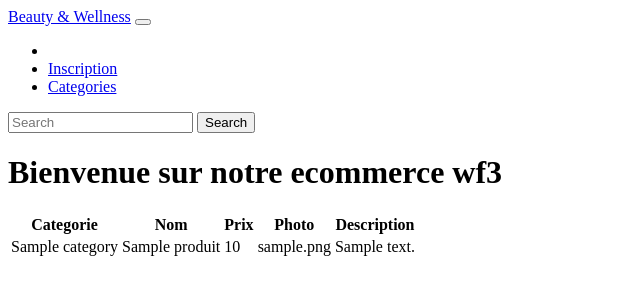
After one commit to yorannelisabeth/ProjetWebForce3, a Symfony app: template templates/produit/productByCategorie.twig in a window 1280 px wide. The commit adds this page. Shown: the top 300 px of the page, without its empty margins (0-640 px from the left). Run offline with Twig, Linux system fonts and the light colour scheme; the template is opened without the code that fills it: most values are stand-ins (such as "Sample title", 1, 10 or a date in 2020); some libraries are stand-ins or nearby versions.

Commit message:
ajout au menu  dropdown categorie

```diff
--- a/listechoseafaire.txt
+++ b/listechoseafaire.txt
@@ -3,3 +3,6 @@ créé une page C.G.U  condition general d'utilisation
 et mettre le lien de la vu dans le registrationformtype.php (voir comment faire ) ⚠ lien qui ouvre un nouvelle page bien sûr
 
 juste après : 'message' => 'Vous devez accepter les C.G.U.',
+
+
+-retirer les majuscules du entity Produit plus effectuer migration pour mettre a jours
--- a/src/Controller/ProduitController.php
+++ b/src/Controller/ProduitController.php
@@ -19,6 +19,8 @@ class ProduitController extends AbstractController
     {
         return $this->render('produit/index.html.twig', [
             'produits' => $produitRepository->findAll(),  /*Pour recupe tous les enregistrements de la table et retourner une liste */
+            'liste_categories'=>$produitRepository->listecategorie()
+
         ]);
     }
 
--- a/src/Controller/RegistrationController.php
+++ b/src/Controller/RegistrationController.php
@@ -3,6 +3,7 @@
 namespace App\Controller;
 
 use App\Entity\User;
+use App\Repository\ProduitRepository;
 use App\Form\RegistrationFormType;
 use App\Security\LoginAuthenticator;
 use Symfony\Bundle\FrameworkBundle\Controller\AbstractController;
@@ -15,7 +16,7 @@ use Symfony\Component\Security\Guard\GuardAuthenticatorHandler;
 class RegistrationController extends AbstractController
 {
     #[Route('/register', name: 'app_register')]
-    public function register(Request $request, UserPasswordEncoderInterface $passwordEncoder, GuardAuthenticatorHandler $guardHandler, LoginAuthenticator $authenticator): Response
+    public function register(Request $request, UserPasswordEncoderInterface $passwordEncoder, GuardAuthenticatorHandler $guardHandler, LoginAuthenticator $authenticator,ProduitRepository $pr): Response
     {
         $user = new User();
         $form = $this->createForm(RegistrationFormType::class, $user);
@@ -45,6 +46,7 @@ class RegistrationController extends AbstractController
 
         return $this->render('registration/register.html.twig', [
             'registrationForm' => $form->createView(),
+            'liste_categories'=>$pr->listecategorie()
         ]);
     }
 }
--- a/src/Controller/UserController.php
+++ b/src/Controller/UserController.php
@@ -5,6 +5,7 @@ namespace App\Controller;
 use App\Entity\User;
 use App\Form\UserType;
 use App\Repository\UserRepository;
+use App\Repository\ProduitRepository;
 use Symfony\Bundle\FrameworkBundle\Controller\AbstractController;
 use Symfony\Component\HttpFoundation\Request;
 use Symfony\Component\HttpFoundation\Response;
@@ -15,10 +16,11 @@ use Symfony\Component\Security\Core\Encoder\UserPasswordEncoderInterface as Enco
 class UserController extends AbstractController
 {
     #[Route('/', name: 'user_index', methods: ['GET'])]
-    public function index(UserRepository $userRepository): Response
+    public function index(UserRepository $userRepository,ProduitRepository $pr): Response
     {
         return $this->render('user/index.html.twig', [
             'users' => $userRepository->findAll(),
+            'liste_categories'=>$pr->listecategorie()
         ]);
     }
 
--- a/templates/menu.html.twig
+++ b/templates/menu.html.twig
@@ -9,35 +9,37 @@
 			{# Dans les fichiers Twig, on peut accéder à une variable globale 'app'.
 			          app.user : si app.user est non null, contient une objet user (classe Abonne) qui contient les informations de l'utilisateur connecté #}
 
-			{# {% if is_granted("IS_AUTHENTICATED_FULLY") %} #}
+			 {% if is_granted("IS_AUTHENTICATED_FULLY") %}
 				{# {% if app.user %} #}
-				<li class="nav-item">
-					<a class="nav-link" href="{{ path("app_login") }}">
-						<i class="fa fa-user"></i>
-						{# {{ app.user.username }} #}
-						{#  {{ app.user.pseudo }} #}
-					</a>
-				</li>
+
+
 
 				<li class="nav-item">
 					<a class="nav-link" href="{{ path("app_logout") }}">
 						<i class="fa fa-sign-out-alt">déconnexion</i>
 					</a>
 				</li>
-			{# {% else %} #}
-				{# <li class="nav-item ">
+		 {% else %}
+				<li class="nav-item">
 					<a class="nav-link" href="{{ path("app_login") }}">
-						<i class="fa fa-sign-in-alt"></i>
+						<i class="fa fa-user"></i>
+
+						{# {{ app.user.username }} #}
+						{#  {{ app.user.pseudo }} #}
+
 					</a>
-				</li> #}
+				</li>
+
 				<li class="nav-item ">
 					<a class="nav-link" href="{{ path("app_register") }}">Inscription
 					</a>
 				</li>
-			{# {% endif %} #}
+			 {% endif %}
 
 			{# la fonction 'is_granted()' permet de vérifier si l'utilisateur connect à la rôle passé en paramètre #}
+
 			{% if is_granted("ROLE_ADMIN") %}
+
 				<li class="nav-item dropdown">
 					<a class="nav-link dropdown-toggle" href="#" id="navbarDropdown" role="button" data-toggle="dropdown" aria-haspopup="true" aria-expanded="false">
 						Nos Produits
@@ -52,22 +54,43 @@
 
 				<li class="nav-item dropdown">
 					<a class="nav-link dropdown-toggle" href="#" id="navbarDropdown" role="button" data-toggle="dropdown" aria-haspopup="true" aria-expanded="false">
-						Utilisateur
+						Utilisateurs
 					</a>
 					<div class="dropdown-menu" aria-labelledby="navbarDropdown">
-						<a class="dropdown-item" href="{{ path("user_index") }}">Liste</a>
+						<a class="dropdown-item" href="{{ path("user_index") }}">Liste des utilisateurs</a>
 
 					</div>
 				</li>
 
+		{% else %}
 
-			 {% endif %}
 
-			{# {% if is_granted("ROLE_BIBLIO") %} #}
 
-			{# {% endif %} #}
+			 {# ------------------------------------------------------------------------------ #}
+
+
+
+
+
+				 {# {% endfor %} #}
+
+			 {# ------------------------------------------------------------------------------ #}
+			 	<li class="nav-item dropdown">
+					<a class="nav-link dropdown-toggle" href="#" id="navbarDropdown" role="button" 			data-toggle="dropdown" aria-haspopup="true" aria-expanded="false">
+						Categories
+					</a>
+					<div class="dropdown-menu" aria-labelledby="navbarDropdown">
+					 {% for categorie in liste_categories %}
+
+
+						<a class="dropdown-item" href="">{{categorie.category}}</a>
+						{# categorie.category :  category correspond a la valeur du chamlp category  #}
+					{% endfor %}
+					</div>
+				</li>
 
 		</ul>
+ {% endif %}
 		<form class="form-inline my-2 my-lg-0" action="{{ path("home") }}">
 			<input class="form-control mr-sm-2" type="search" placeholder="Search" aria-label="Search" name="mot">
 			<button class="btn btn-outline-success my-2 my-sm-0" type="submit">Search</button>
--- /dev/null
+++ b/templates/produit/productByCategorie.twig
@@ -0,0 +1,43 @@
+{% extends 'base.html.twig' %}
+
+{% block title %}Produit {{app.produit.categorie}}{% endblock %}
+
+{% block body %}
+
+
+    <table class="table">
+        <thead>
+            <tr>
+
+
+                <th>Categorie</th>
+                <th>Nom</th>
+                <th>Prix</th>
+                <th>Photo</th>
+                <th>Description</th>
+
+            </tr>
+        </thead>
+        <tbody>
+        {% for produit in produits %}
+            <tr>
+                 <td>{{ produit.Category }}</td>
+                 <td>{{ produit.Nom }}</td>
+
+                {# //this.produit.nom #}
+
+                <td>{{ produit.Prix }}</td>
+                <td>{{ produit.Photo }}</td>
+                <td>{{ produit.Description }}</td>
+
+            </tr>
+        {% else %}
+            <tr>
+                <td colspan="8">no records found</td>
+            </tr>
+        {% endfor %}
+        </tbody>
+    </table>
+
+
+{% endblock %}
```
Also changed, not shown: src/Controller/HomeController.php (+10 -2 lines), src/Controller/ProfilController.php (+4 -3 lines), src/Controller/SecurityController.php (+6 -3 lines), src/Entity/Produit.php (+24 -24 lines), src/Repository/ProduitRepository.php (+27 -14 lines).
